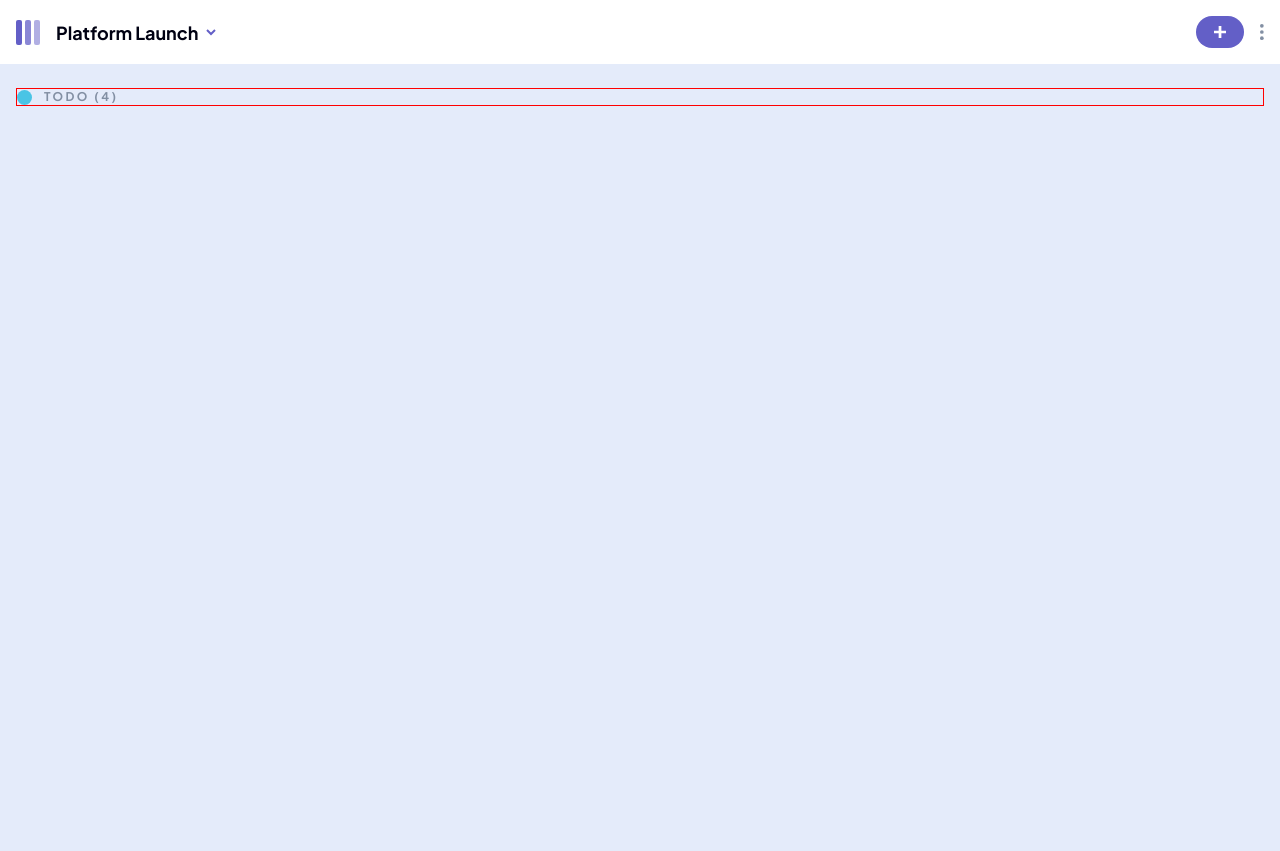
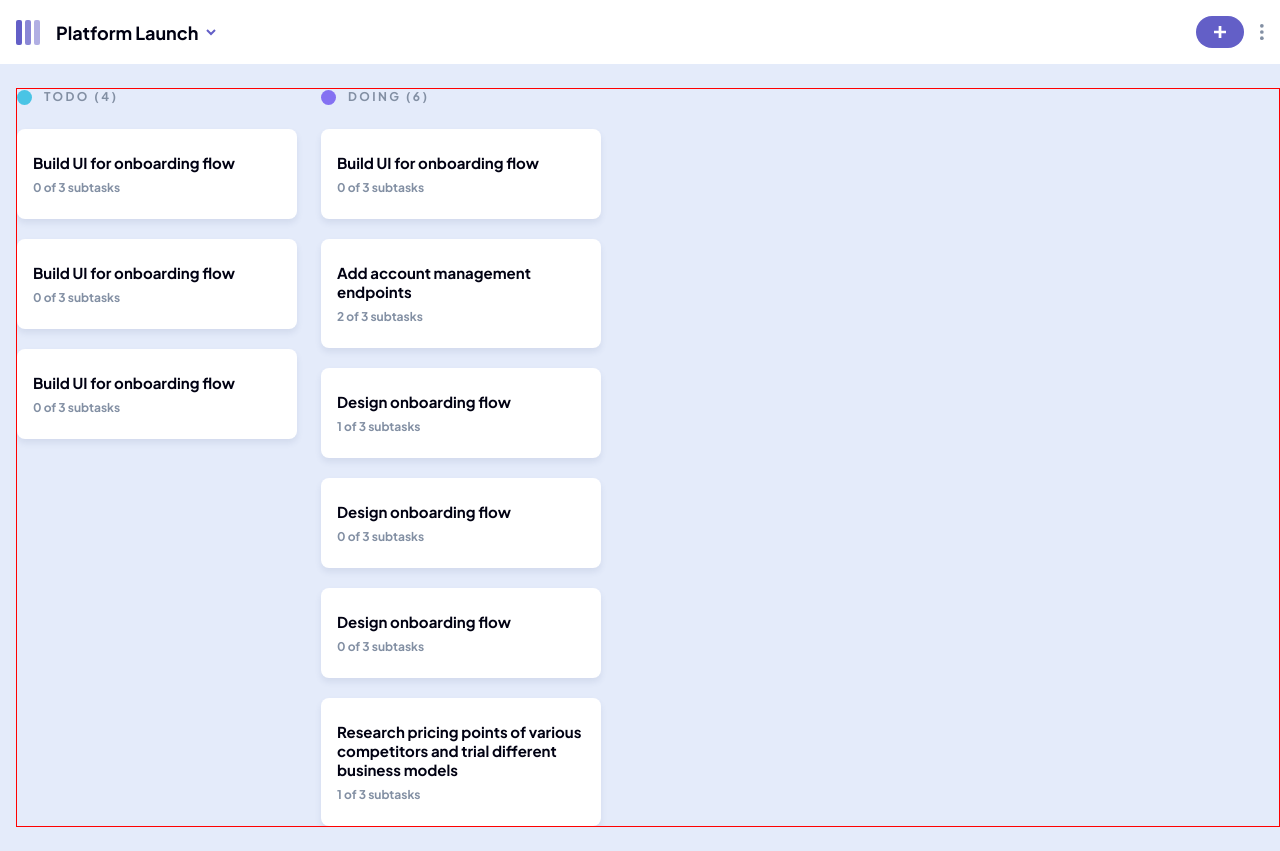
Before and after one commit to ringtho/kanban, a React (Create React App) app: page / in a window 1280 px wide. Before the commit the page ends 800 px from the top, so only its background shows below. Built offline with nearby package versions, Linux system fonts and the light colour scheme.

Commit message:
Added Doing component

```diff
--- a/src/App.tsx
+++ b/src/App.tsx
@@ -1,6 +1,7 @@
 import React from 'react';
 import Navbar from './components/Navbar';
 import Todo from "./components/Todo"
+import Doing from './components/Doing';
 
 function App() {
   return (
@@ -8,6 +9,7 @@ function App() {
       <Navbar />
       <section className="tasks-container">
         <Todo />
+        <Doing />
       </section>
 
     </div>
--- /dev/null
+++ b/src/components/Doing.tsx
@@ -0,0 +1,41 @@
+
+
+const Doing = () => {
+    return (
+        <section>
+            <div className="todo-header">
+                <div className="doing-circle"></div>
+                <p className="todo-title">Doing (6)</p>
+            </div>
+            <div className="todo-body-wrapper">
+                <div className="todo-body">
+                    <h3>Build UI for onboarding flow</h3>
+                    <p>0 of 3 subtasks</p>
+                </div>
+                <div className="todo-body">
+                    <h3>Add account management endpoints</h3>
+                    <p>2 of 3 subtasks</p>
+                </div>
+                <div className="todo-body">
+                    <h3>Design onboarding flow</h3>
+                    <p>1 of 3 subtasks</p>
+                </div>
+                <div className="todo-body">
+                    <h3>Design onboarding flow</h3>
+                    <p>0 of 3 subtasks</p>
+                </div>
+                <div className="todo-body">
+                    <h3>Design onboarding flow</h3>
+                    <p>0 of 3 subtasks</p>
+                </div>
+                <div className="todo-body">
+                    <h3>Research pricing points of various competitors
+                        and trial different business models</h3>
+                    <p>1 of 3 subtasks</p>
+                </div>
+            </div>
+        </section>
+    )
+}
+
+export default Doing
--- a/src/components/Todo.tsx
+++ b/src/components/Todo.tsx
@@ -2,10 +2,26 @@
 
 const Todo = () => {
     return (
-        <div className="todo-header">
-            <div className="todo-circle"></div>
-            <p className="todo-title">Todo (4)</p>
-        </div>
+        <section>
+            <div className="todo-header">
+                <div className="todo-circle"></div>
+                <p className="todo-title">Todo (4)</p>
+            </div>
+            <div className="todo-body-wrapper">
+                <div className="todo-body">
+                    <h3>Build UI for onboarding flow</h3>
+                    <p>0 of 3 subtasks</p>
+                </div>
+                <div className="todo-body">
+                    <h3>Build UI for onboarding flow</h3>
+                    <p>0 of 3 subtasks</p>
+                </div>
+                <div className="todo-body">
+                    <h3>Build UI for onboarding flow</h3>
+                    <p>0 of 3 subtasks</p>
+                </div>
+            </div>
+        </section>
     )
 }
 
--- a/src/index.css
+++ b/src/index.css
@@ -74,8 +74,11 @@ body {
 }
 
 .tasks-container {
-  margin: 24px 16px;
+  margin: 1.5rem 0 1.5rem 1rem;
   border: 1px solid red;
+  display: flex;
+  gap: 1.5rem;
+  overflow-x: scroll;
 }
 
 .todo-header {
@@ -93,9 +96,50 @@ body {
   letter-spacing: 2.4px;
 }
 
-.todo-circle {
+.todo-circle,
+.doing-circle,
+.done-circle {
   height: 15px;
   width: 15px;
   border-radius: 50%;
+}
+
+.todo-circle {
   background-color: #49C4E5;
 }
+
+.doing-circle {
+  background-color: #8471F2;
+}
+
+.done-circle {
+  background-color: #67E2AE;
+}
+
+.todo-body-wrapper {
+  margin-top: 1.5rem;
+  display: flex;
+  flex-direction: column;
+  gap: 20px;
+}
+
+.todo-body {
+  background-color: #FFFFFF;
+  padding: 1.5rem 1rem;
+  border-radius: 0.5rem;
+  box-shadow: 0px 4px 6px rgba(54, 78, 126, 0.1015);
+  width: 280px;
+}
+
+.todo-body > h3 {
+  font-size: 15px;
+  line-height: 19px;
+  margin-bottom: 0.5rem;
+}
+
+.todo-body > p {
+  font-size: 12px;
+  line-height: 15px;
+  color: var(--text-color-light);
+  font-weight: bold;
+}
```
